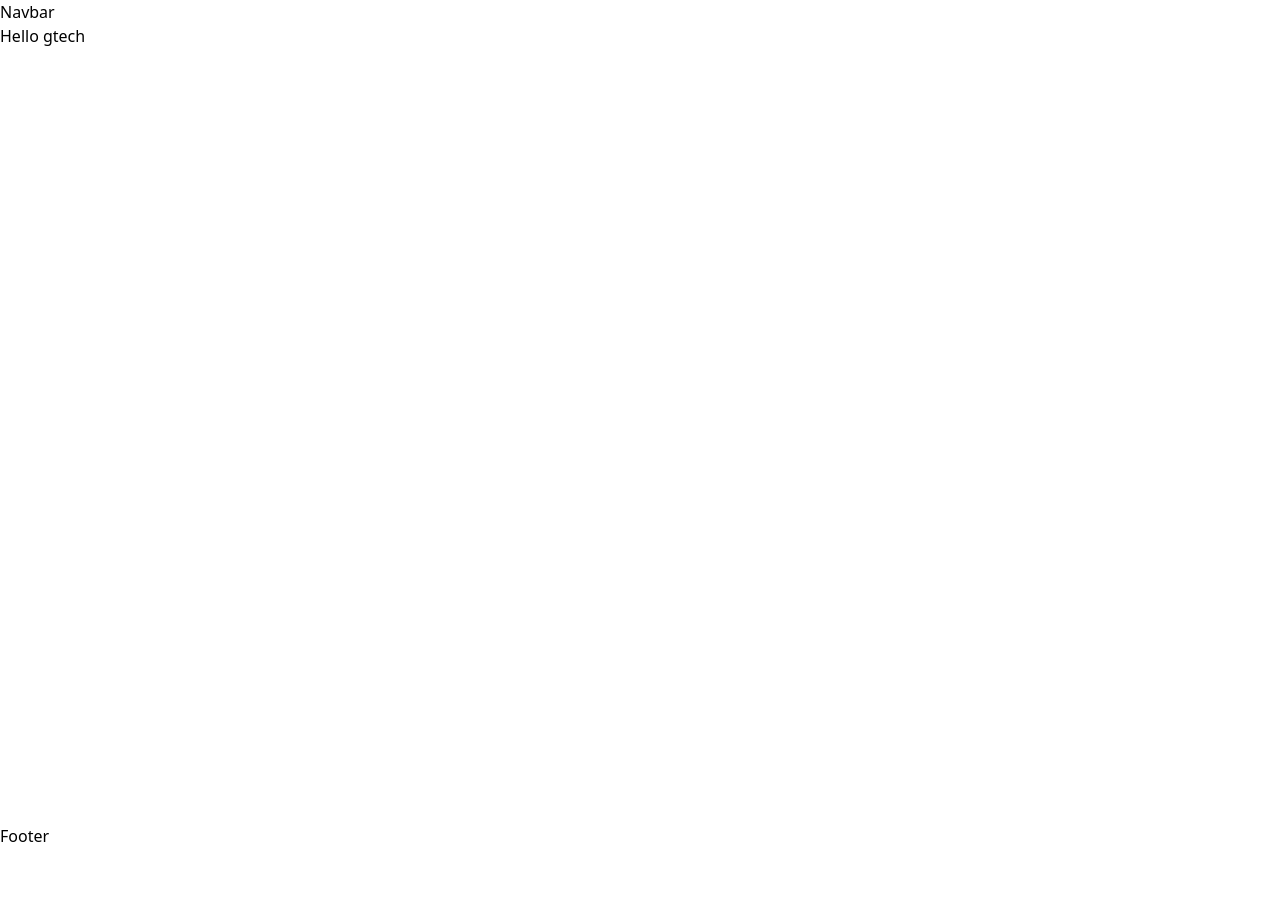
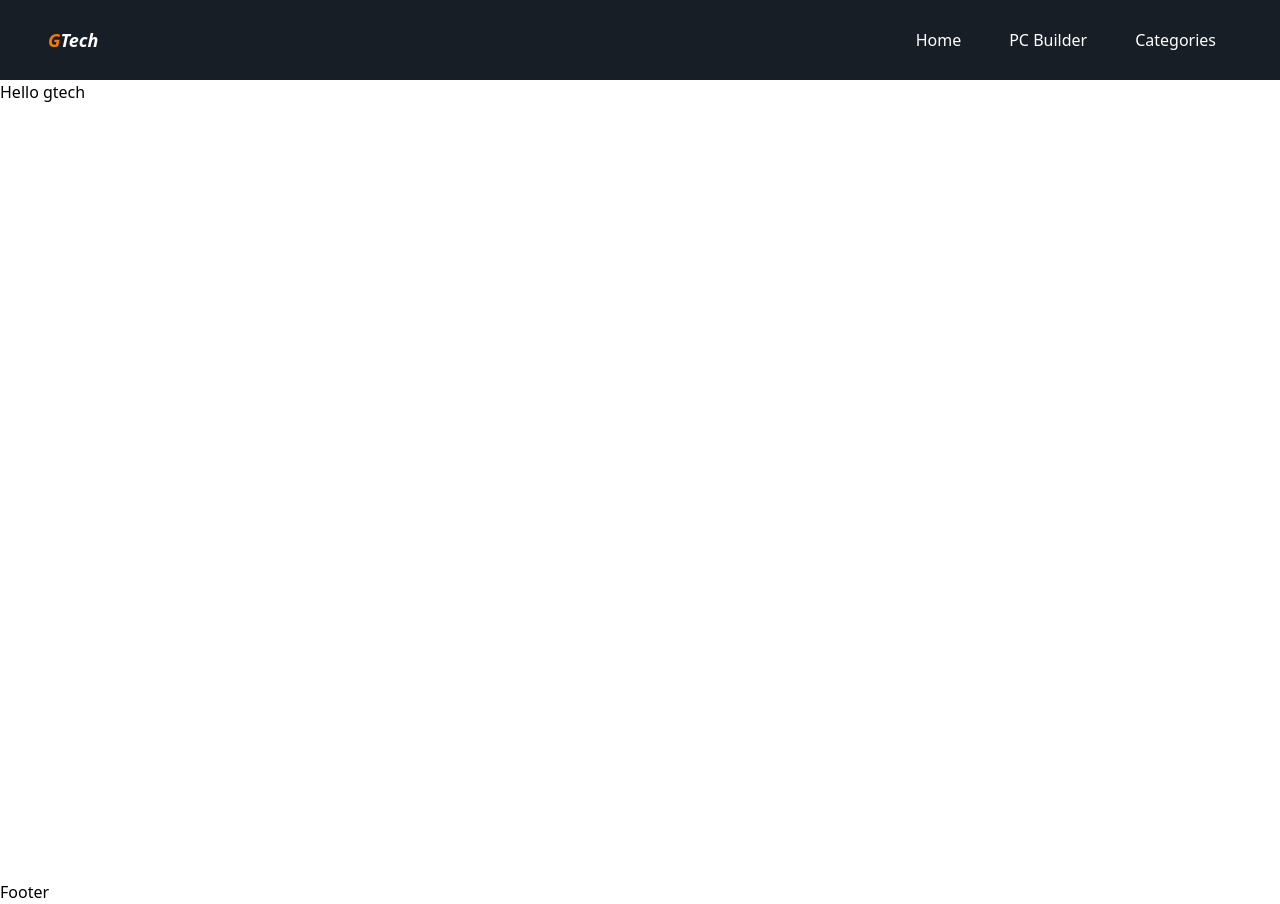
Before and after one commit to mostafizur99/gtech-nextjs, a Next.js app: page / in a window 1280 px wide. Before the commit the page ends 848 px from the top, so only its background shows below. Built offline with nearby package versions, Linux system fonts and the light colour scheme.

Commit message:
feat: main navbar added

```diff
--- a/src/components/layouts/RootLayout.tsx
+++ b/src/components/layouts/RootLayout.tsx
@@ -1,4 +1,5 @@
 import React, { ReactNode } from "react";
+import Navbar from "../shared/Navbar";
 
 interface RootLayoutProps {
   children: ReactNode;
@@ -7,7 +8,7 @@
 const RootLayout = ({ children }: RootLayoutProps) => {
   return (
     <>
-      <h2>Navbar</h2>
+      <Navbar />
       <main className="min-h-screen">{children}</main>
       <h2>Footer</h2>
     </>
--- /dev/null
+++ b/src/components/shared/MobileMenu.tsx
@@ -0,0 +1,56 @@
+import React, { useState } from "react";
+import categoryData from "@/data/categoryData.json";
+
+interface MobileMenuProps {
+  isMenuOpen: boolean;
+}
+
+const MobileMenu = ({ isMenuOpen }: MobileMenuProps) => {
+  const [dropdownOpen, setDropdownOpen] = useState(false);
+
+  const toggleDropdown = () => {
+    setDropdownOpen(!dropdownOpen);
+  };
+  return (
+    <div className={`${isMenuOpen ? "block" : "hidden"} md:hidden`}>
+      <ul className="px-2 pt-2 pb-3 space-y-1 sm:px-3">
+        <li>
+          <a
+            href="#"
+            className="block px-3 py-2 rounded-md text-white hover:text-themeSecondary hover:bg-themeSecondary/5 ase-in duration-300"
+          >
+            Home
+          </a>
+        </li>
+        <li>
+          <div className="relative">
+            <a
+              onClick={toggleDropdown}
+              className="block px-3 py-2 rounded-md text-white hover:text-themeSecondary hover:bg-themeSecondary/5 ase-in duration-300"
+            >
+              Categories {" >"}
+            </a>
+            <ul
+              className={`mt-2 bg-white rounded-md shadow-lg z-10 ${
+                dropdownOpen ? "block" : "hidden"
+              } `}
+            >
+              {categoryData.map((category, index) => (
+                <li key={index}>
+                  <a
+                    href="#"
+                    className="block px-4 py-2   text-themePrimary hover:text-themeSecondary hover:bg-themeSecondary/5 ase-in duration-300"
+                  >
+                    {category.title}
+                  </a>
+                </li>
+              ))}
+            </ul>
+          </div>
+        </li>
+      </ul>
+    </div>
+  );
+};
+
+export default MobileMenu;
--- /dev/null
+++ b/src/components/shared/Navbar.tsx
@@ -0,0 +1,116 @@
+import React, { useState } from "react";
+import Link from "next/link";
+import MobileMenu from "./MobileMenu";
+import categoryData from "@/data/categoryData.json";
+
+const Navbar = () => {
+  const [isMenuOpen, setIsMenuOpen] = useState(false);
+
+  const toggleMenu = () => {
+    setIsMenuOpen(!isMenuOpen);
+  };
+
+  return (
+    <nav className="bg-themePrimary px-4 py-2">
+      <div className="max-w-7xl mx-auto px-4 sm:px-6 lg:px-8">
+        <div className="flex items-center justify-between h-16">
+          {/* site logo  */}
+          <div className="flex items-center">
+            <div className="flex-shrink-0">
+              <Link href={"/"} className="text-white font-bold text-lg  italic">
+                <span className="text-themeSecondary">G</span>Tech
+              </Link>
+            </div>
+          </div>
+          {/* desktop nav  */}
+          <div className="hidden md:block">
+            <ul className="ml-4 flex space-x-4">
+              <li>
+                <a
+                  href="#"
+                  className="text-white hover:text-themeSecondary hover:bg-themeSecondary/5 ase-in duration-300 px-4 py-2 rounded-md"
+                >
+                  Home
+                </a>
+              </li>
+              <li>
+                <a
+                  href="#"
+                  className="text-white hover:text-themeSecondary hover:bg-themeSecondary/5 ase-in duration-300 px-4 py-2 rounded-md"
+                >
+                  PC Builder
+                </a>
+              </li>
+              <li>
+                <div className="relative group">
+                  <a
+                    href="#"
+                    className="px-4 py-2 rounded-md text-white hover:text-themeSecondary hover:bg-themeSecondary/5 ase-in duration-300"
+                  >
+                    Categories
+                  </a>
+                  <div className="absolute left-0 hidden group-hover:block z-10">
+                    <ul className="mt-6 bg-white rounded-md w-40 shadow-lg">
+                      {categoryData.map((category, index) => (
+                        <li key={index}>
+                          <a
+                            href="#"
+                            className="block px-4 py-2 text-sm  text-themePrimary hover:text-themeSecondary hover:bg-themeSecondary/5 ase-in duration-300"
+                          >
+                            {category.title}
+                          </a>
+                        </li>
+                      ))}
+                    </ul>
+                  </div>
+                </div>
+              </li>
+            </ul>
+          </div>
+          {/* mobile-nav toggle button  */}
+          <div className="md:hidden flex items-center">
+            <button
+              onClick={toggleMenu}
+              className="inline-flex items-center justify-center p-2 rounded-md text-white hover:bg-themeSecondary focus:outline-none"
+            >
+              <svg
+                className={`${isMenuOpen ? "hidden" : "block"} h-6 w-6`}
+                xmlns="http://www.w3.org/2000/svg"
+                fill="none"
+                viewBox="0 0 24 24"
+                stroke="currentColor"
+                aria-hidden="true"
+              >
+                <path
+                  strokeLinecap="round"
+                  strokeLinejoin="round"
+                  strokeWidth={2}
+                  d="M4 6h16M4 12h16m-7 6h7"
+                />
+              </svg>
+              <svg
+                className={`${isMenuOpen ? "block" : "hidden"} h-6 w-6`}
+                xmlns="http://www.w3.org/2000/svg"
+                fill="none"
+                viewBox="0 0 24 24"
+                stroke="currentColor"
+                aria-hidden="true"
+              >
+                <path
+                  strokeLinecap="round"
+                  strokeLinejoin="round"
+                  strokeWidth={2}
+                  d="M6 18L18 6M6 6l12 12"
+                />
+              </svg>
+            </button>
+          </div>
+        </div>
+      </div>
+      {/* mobile nav  */}
+      <MobileMenu isMenuOpen={isMenuOpen} />
+    </nav>
+  );
+};
+
+export default Navbar;
--- /dev/null
+++ b/src/data/categoryData.json
@@ -0,0 +1,26 @@
+[
+  {
+    "title": "CPU / Processor",
+    "slug": "cpu-processor"
+  },
+  {
+    "title": "Motherboard",
+    "slug": "motherboard"
+  },
+  {
+    "title": "RAM",
+    "slug": "ram"
+  },
+  {
+    "title": "Power Supply Unit",
+    "slug": "power-supply-unit"
+  },
+  {
+    "title": "Storage Device",
+    "slug": "storage-device"
+  },
+  {
+    "title": "Monitor",
+    "slug": "monitor"
+  }
+]
--- a/tailwind.config.js
+++ b/tailwind.config.js
@@ -1,18 +1,17 @@
 /** @type {import('tailwindcss').Config} */
 module.exports = {
   content: [
-    './src/pages/**/*.{js,ts,jsx,tsx,mdx}',
-    './src/components/**/*.{js,ts,jsx,tsx,mdx}',
-    './src/app/**/*.{js,ts,jsx,tsx,mdx}',
+    "./src/pages/**/*.{js,ts,jsx,tsx,mdx}",
+    "./src/components/**/*.{js,ts,jsx,tsx,mdx}",
+    "./src/app/**/*.{js,ts,jsx,tsx,mdx}",
   ],
   theme: {
     extend: {
-      backgroundImage: {
-        'gradient-radial': 'radial-gradient(var(--tw-gradient-stops))',
-        'gradient-conic':
-          'conic-gradient(from 180deg at 50% 50%, var(--tw-gradient-stops))',
+      colors: {
+        themePrimary: "#181e26",
+        themeSecondary: "#f57c00",
       },
     },
   },
   plugins: [],
-}
+};
```
